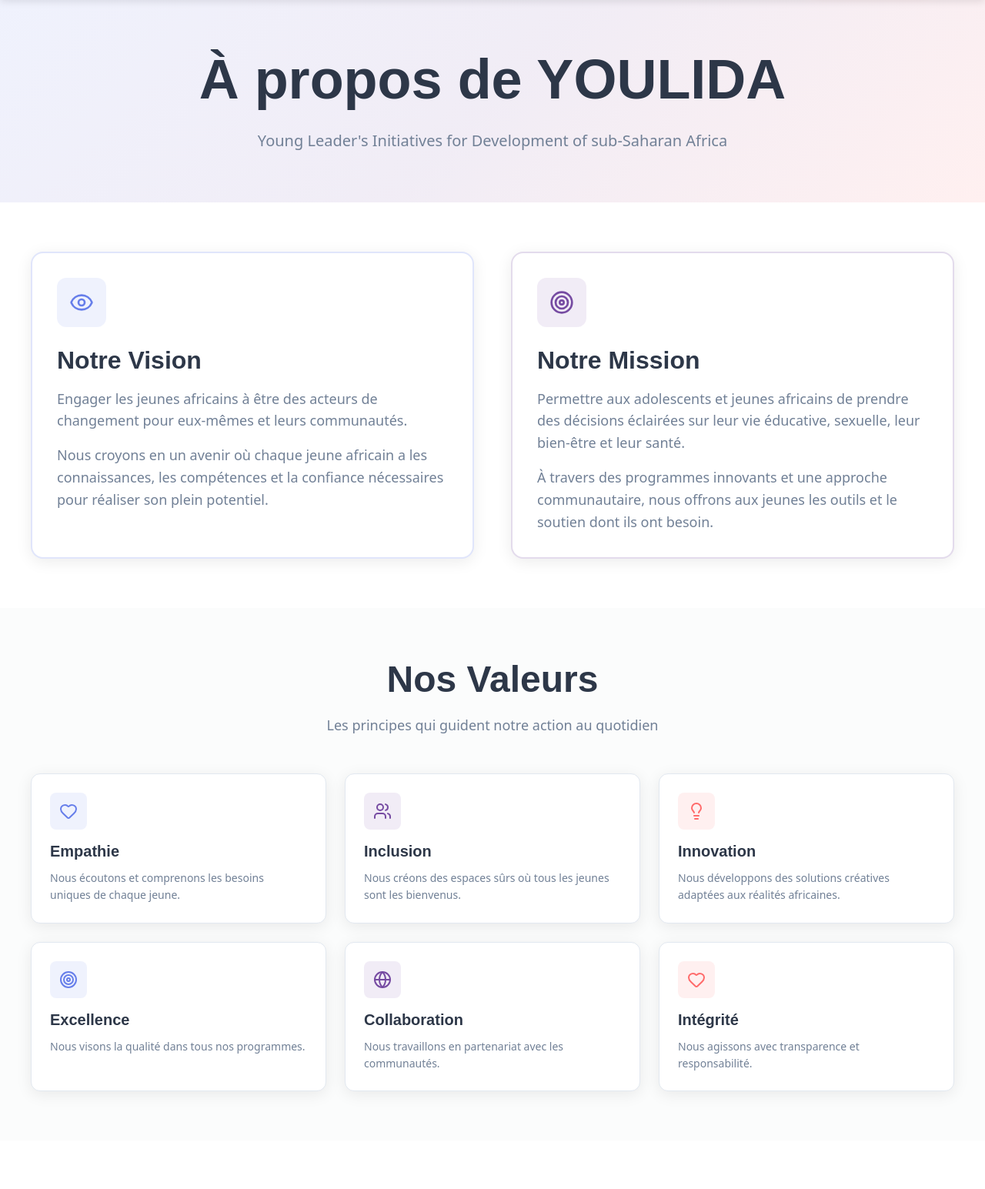
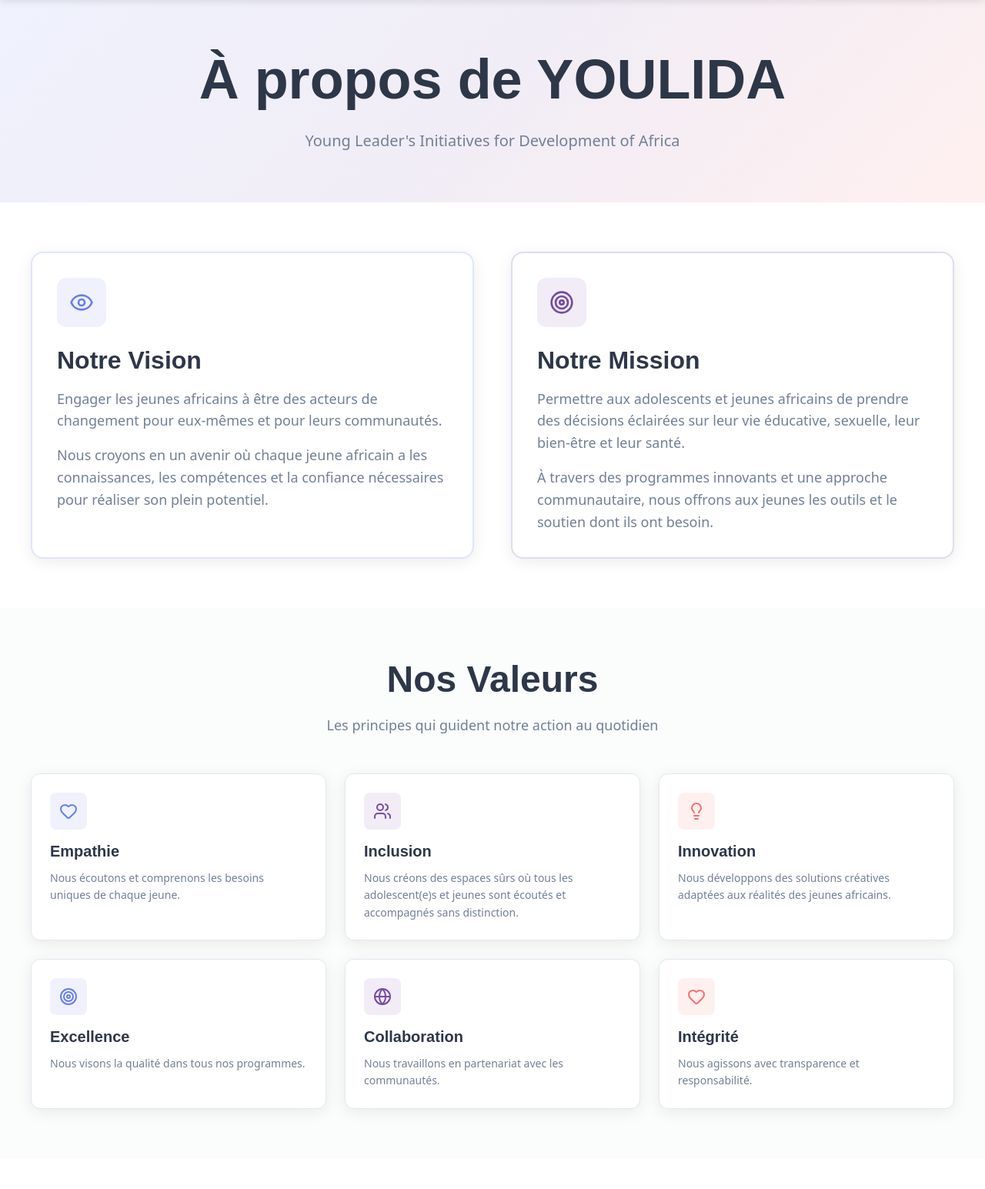
Before and after one commit to youlida/Plateforme_YOULIDA, a Laravel app: page /a-propos in a window 1280 px wide. Shown: the part 70-1615 px from the top of the page at 77% size. Run offline with Laravel 12, Linux system fonts and the light colour scheme; data that the repository does not hold is empty; style sheets or scripts are compiled from the project's sources.

Commit message:
first commit

```diff
--- a/resources/js/react/components/AboutPage.jsx
+++ b/resources/js/react/components/AboutPage.jsx
@@ -40,7 +40,7 @@ export default function AboutPage() {
                 {hero.title || "À propos de YOULIDA"}
               </h1>
               <p className={styles.heroSubtitle}>
-                {hero.subtitle || "Young Leader's Initiatives for Development of sub-Saharan Africa"}
+                {hero.subtitle || "Young Leader's Initiatives for Development of Africa"}
               </p>
               {hero.description && (
                 <p className={styles.heroDescription}>{hero.description}</p>
@@ -83,7 +83,7 @@ export default function AboutPage() {
                   ) : (
                     <>
                       <p className={styles.cardText}>
-                        Engager les jeunes africains à être des acteurs de changement pour eux-mêmes et leurs communautés.
+                        Engager les jeunes africains à être des acteurs de changement pour eux-mêmes et pour leurs communautés.
                       </p>
                       <p className={styles.cardText}>
                         Nous croyons en un avenir où chaque jeune africain a les connaissances, les compétences et la
@@ -155,12 +155,12 @@ export default function AboutPage() {
                   <div className={styles.valueCard}>
                     <div className={styles.valueIcon}><Users className={styles.valueSvg} /></div>
                     <h3 className={styles.valueTitle}>Inclusion</h3>
-                    <p className={styles.valueDescription}>Nous créons des espaces sûrs où tous les jeunes sont les bienvenus.</p>
+                    <p className={styles.valueDescription}>Nous créons des espaces sûrs où tous les adolescent(e)s et jeunes sont écoutés et accompagnés sans distinction.</p>
                   </div>
                   <div className={styles.valueCard}>
                     <div className={styles.valueIcon}><Lightbulb className={styles.valueSvg} /></div>
                     <h3 className={styles.valueTitle}>Innovation</h3>
-                    <p className={styles.valueDescription}>Nous développons des solutions créatives adaptées aux réalités africaines.</p>
+                    <p className={styles.valueDescription}>Nous développons des solutions créatives adaptées aux réalités des jeunes africains.</p>
                   </div>
                   <div className={styles.valueCard}>
                     <div className={styles.valueIcon}><Target className={styles.valueSvg} /></div>
```
